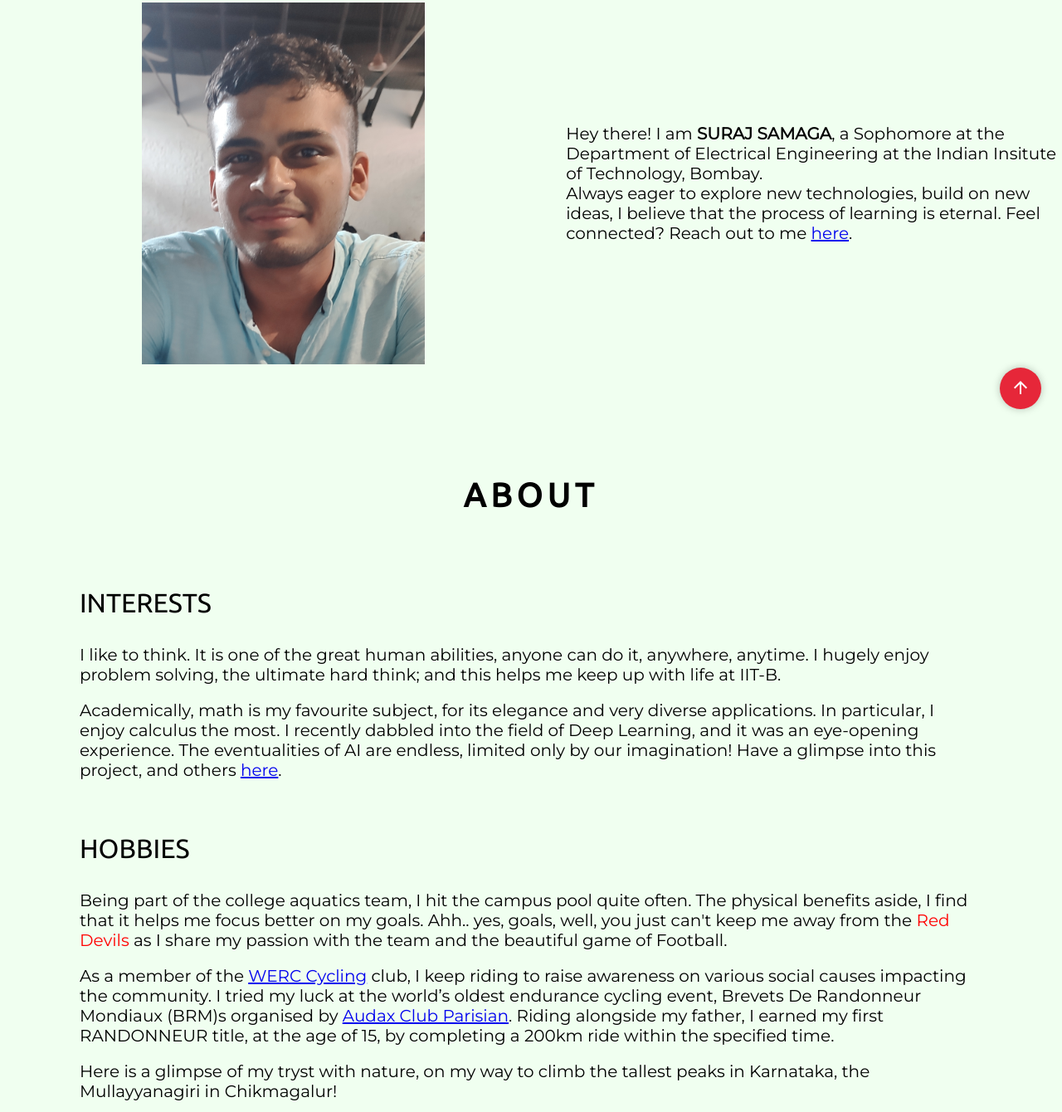
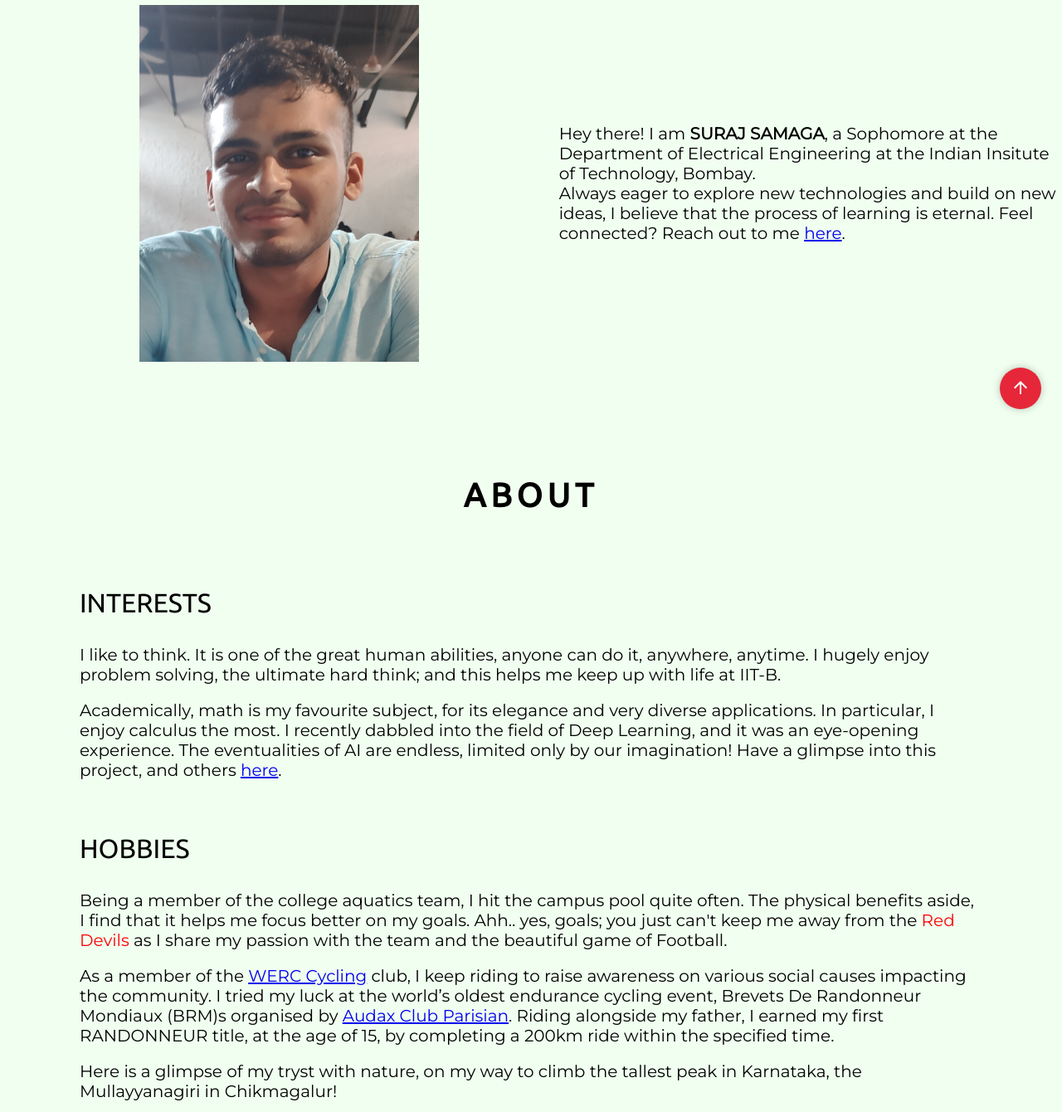
Before and after one commit to surajsamaga/old_website, a plain HTML site: page docs/index.html in a window 1280 px wide. Shown: the part 282-1622 px from the top of the page at 83% size. Drawn offline with Linux system fonts and the light colour scheme.

Commit message:
minor word changes

```diff
--- a/docs/index.html
+++ b/docs/index.html
@@ -65,7 +65,7 @@
 					Hey there! I am <strong>SURAJ SAMAGA</strong>, a Sophomore at the Department of Electrical Engineering at the Indian Insitute of Technology, Bombay.
 				</p>
 				<p>
-					Always eager to explore new technologies, build on new ideas, I believe that the process of learning is eternal.
+					Always eager to explore new technologies and build on new ideas, I believe that the process of learning is eternal.
 					Feel connected? Reach out to me <a href="#Contact">here</a>.
 				</p>
 
@@ -96,7 +96,7 @@
 				<!-- add swimming, cycling + video, meditation, reading -->
 				<h3> Hobbies </h3>
 				<p>
-					Being part of the college aquatics team, I hit the campus pool quite often. The physical benefits aside, I find that it helps me focus better on my goals. Ahh.. yes, goals, well, you just can't keep me away from the <span class="utd">Red Devils</span> as I share my passion with the team and the beautiful game of Football.
+					Being a member of the college aquatics team, I hit the campus pool quite often. The physical benefits aside, I find that it helps me focus better on my goals. Ahh.. yes, goals; you just can't keep me away from the <span class="utd">Red Devils</span> as I share my passion with the team and the beautiful game of Football.
 					<!-- RED JERSEY/SWIMMING POOL PIC -->
 				</p>
 				<br>
@@ -107,7 +107,7 @@
 				</p>
 				<br>
 				<p>
-					Here is a glimpse of my tryst with nature, on my way to climb the tallest peaks in Karnataka, the Mullayyanagiri in Chikmagalur!
+					Here is a glimpse of my tryst with nature, on my way to climb the tallest peak in Karnataka, the Mullayyanagiri in Chikmagalur!
 				</p>
 
 			</div>
@@ -127,14 +127,14 @@
 				<h3> Graph Neural Networks </h3>
 				<h4>Research Internship, <a href="https://ilp.sarc-iitb.org/">SARC ILP</a></h4>
 				<p>
-					Tasks such as modeling physics systems, learning molecular fingerprints etc. require dealing with graph data which contains rich relation information among elements. Graph neural networks (GNNs) are connectionist models that capture the dependence of graphs via message passing between the nodes of graphs. I attempt to tackle the problem of decreasing performance of these GNNs with increasing architectural depth(and hence complexity).
+					Tasks such as modeling physics systems, learning molecular fingerprints etc. require dealing with graph data which contains rich relation information among elements. Graph neural networks (GNNs) are connectionist models that capture the dependence of graphs via message passing between the nodes of graphs. I attempt to tackle the problem of decreasing performance of these GNNs with increasing architectural depth (and hence complexity).
 				</p>
 			</div>
 			<div class="content-child">
 				<h3> Mars Rover Team IIT Bombay</h3>
 				<p>
 					I am a member of the Electrical and Software Subdivision of the IITB Mars Rover Team. We strive to build a prototype mars rover capable of investigating and navigating Mars like terrains that could potentially help astronauts to explore the ‘red planet’. We shall be presenting our rover in the University Rover Challenge, Utah, USA.
-					While the challenges are galore, head over to <a target="_blank" href="https://iitbmartian.github.io/">Mars Rover Team IIT Bombay</a> for more insights into our work!
+					While the challenges are galore, check out <a target="_blank" href="https://iitbmartian.github.io/">Mars Rover Team IIT Bombay</a> for more insights into our work!
 				</p>
 			</div>
 
```
